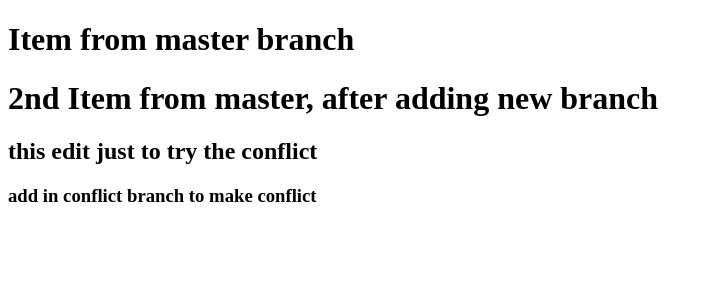
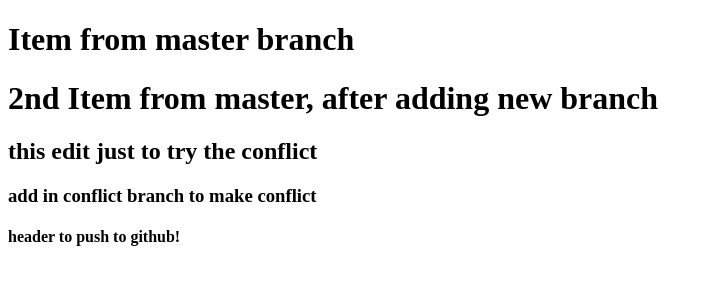
Before and after one commit to Abdul-TechCampus18/Homework_3, a plain HTML site: page index.html in a window 1280 px wide. Shown: the whole page, without its empty margins (0-713 px from the left). Drawn offline with Linux system fonts and the light colour scheme.

Commit message:
try push this to github

```diff
--- a/index.html
+++ b/index.html
@@ -8,5 +8,6 @@
 <h1>2nd Item from master, after adding new branch </h1>
 <h2>this edit just to try the conflict</h2>
 <h3>add in conflict branch to make conflict</h3>
+<h4>header to push to github!</h4>
 </body>
 </html>
```
